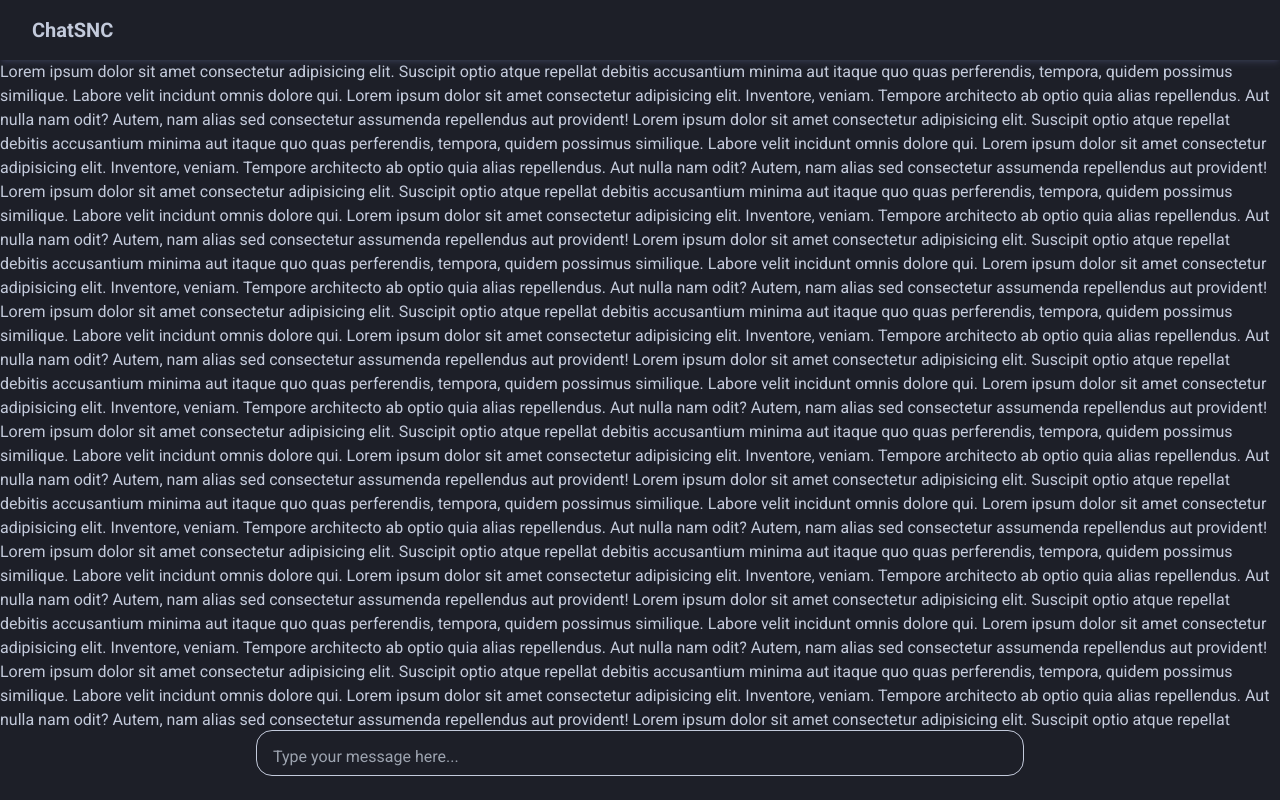
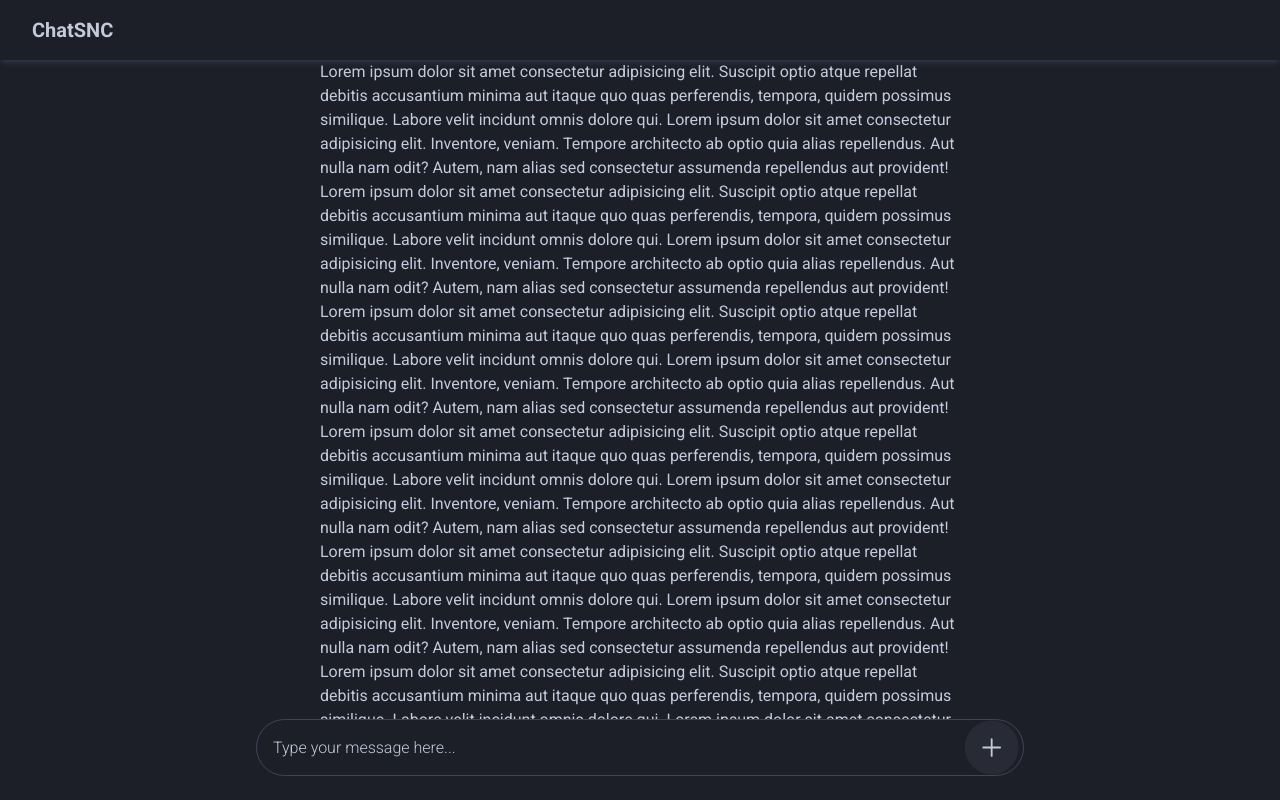
Before and after one commit to akshai-krishna-s/chatsnc, a Vue app in the folder frontend/: page / in a window 1280 px wide. Built offline with nearby package versions, Linux system fonts and the light colour scheme.

Commit message:
Refactor chat input styling

```diff
--- a/frontend/src/views/ChatSNC.vue
+++ b/frontend/src/views/ChatSNC.vue
@@ -9,7 +9,7 @@
       </div> -->
       <div class="relative h-full">
         <div class="h-full w-full overflow-y-auto">
-          <div class="flex flex-col">
+          <div class="flex flex-col md:w-3/6 md:mx-auto px-4 md:px-0">
             Lorem ipsum dolor sit amet consectetur adipisicing elit. Suscipit optio atque repellat debitis accusantium minima aut itaque quo quas perferendis, tempora, quidem possimus similique.
             Labore velit incidunt omnis dolore qui. Lorem ipsum dolor sit amet consectetur adipisicing elit. Inventore, veniam. Tempore architecto ab optio quia alias repellendus. Aut nulla nam odit?
             Autem, nam alias sed consectetur assumenda repellendus aut provident! Lorem ipsum dolor sit amet consectetur adipisicing elit. Suscipit optio atque repellat debitis accusantium minima aut
@@ -47,14 +47,21 @@
       <form class="stretch mx-2 flex flex-row gap-3 last:mb-2 md:mx-4 md:last:mb-6 lg:mx-auto lg:max-w-2xl xl:max-w-3xl">
         <div class="relative flex h-full flex-1 items-stretch md:flex-col">
           <div class="flex w-full items-center">
-            <div class="overflow-hidden flex flex-col w-full flex-grow relative border rounded-2xl">
-              <textarea
-                tabindex="0"
-                rows="1"
+            <div
+              class="overflow-hidden flex w-full flex-grow relative border rounded-full border-gray items-center pl-4 pr-1 gap-2 [&:has(input:focus)]:border-gray-light [&:has(input:focus)]:shadow-[0_2px_6px_rgba(0,0,0,.05)]"
+            >
+              <input
                 placeholder="Type your message here..."
-                class="m-0 w-full resize-none border-0 bg-transparent py-[10px] pr-10 md:py-3.5 md:pr-12 pl-3 md:pl-4"
-                style="max-height: 200px; height: 44px; overflow-y: hidden"
-              ></textarea>
+                class="w-full h-7 resize-none border-0 bg-transparent focus:ring-offset-0 focus:outline-none placeholder:font-light placeholder-gray-light focus:ring-0 focus-visible:ring-0"
+                style="overflow-y: hidden"
+              />
+              <span>
+                <svg width="55" height="55" viewBox="0 0 60 59" fill="none" xmlns="http://www.w3.org/2000/svg">
+                  <circle cx="30.1875" cy="29.5" r="29.375" fill="#282A36" />
+                  <path d="M30.1875 20.3203V38.6797" stroke="#C3CADB" stroke-width="2" stroke-linecap="round" stroke-linejoin="round" />
+                  <path d="M21.0078 29.5H39.3672" stroke="#C3CADB" stroke-width="2" stroke-linecap="round" stroke-linejoin="round" />
+                </svg>
+              </span>
             </div>
           </div>
         </div>
```
